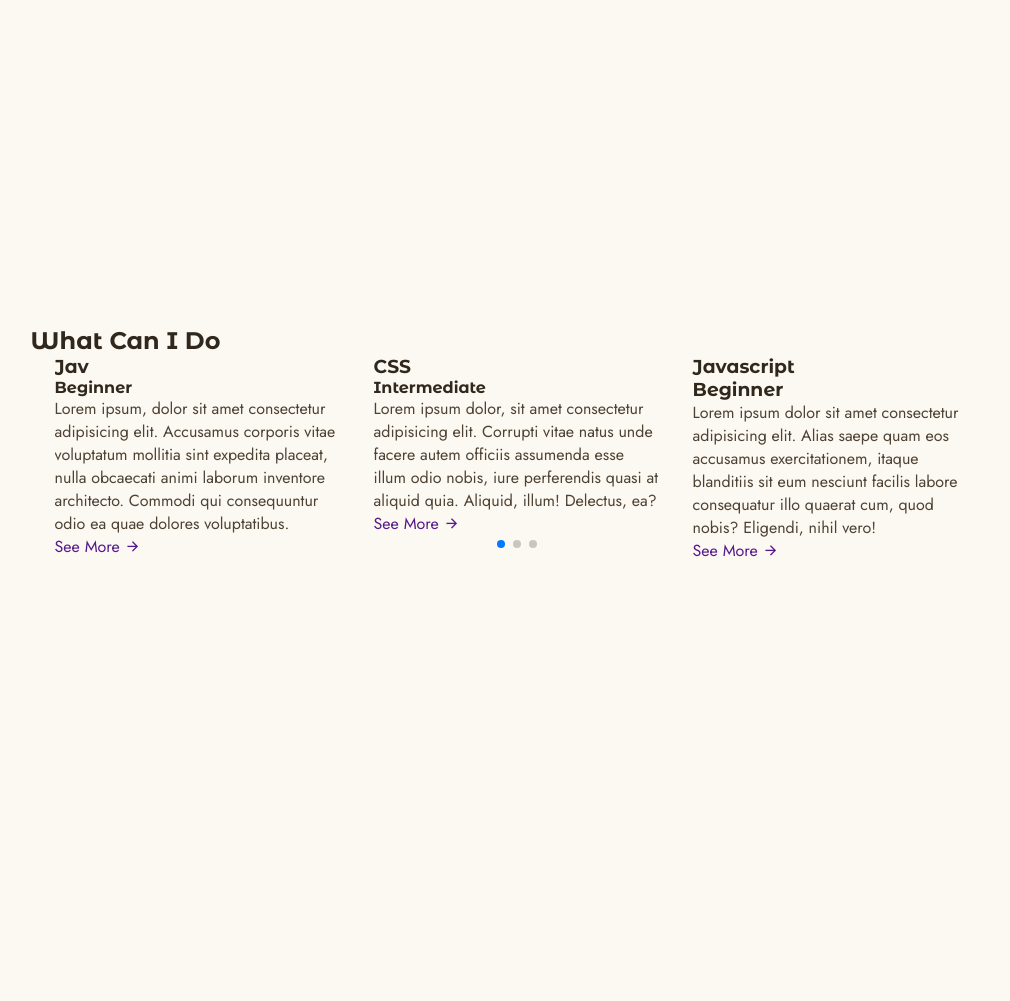
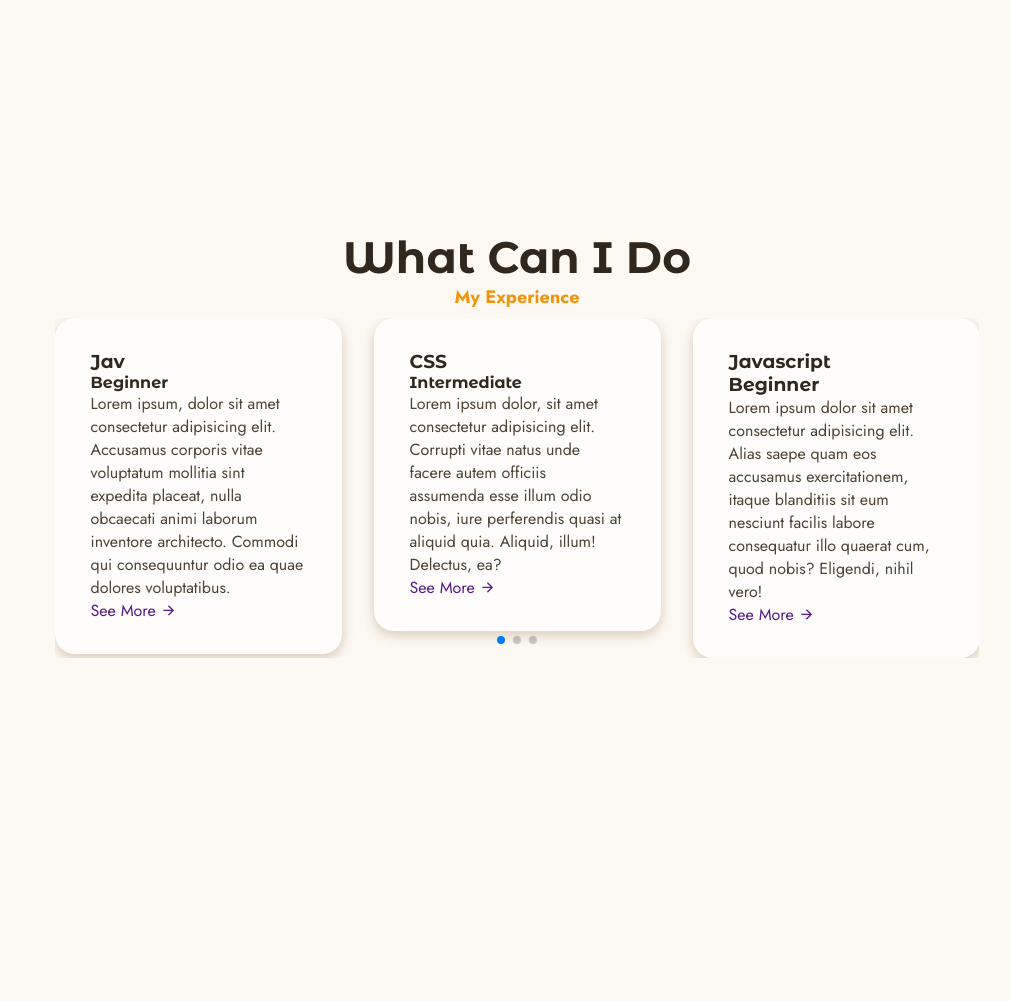
Before and after one commit to SamAnaniasCases/myPortfolio, a PHP site: page /myPortfolio.html in a window 1280 px wide. Shown: the part 1411-2412 px from the top of the page, without its empty margins (126-1136 px from the left). Run offline with PHP 8.4, Linux system fonts and the light colour scheme.

Commit message:
test commit

```diff
--- /dev/null
+++ b/css/experience.css
@@ -0,0 +1,16 @@
+.card{
+    background-color: var(--container-color);
+    padding: 2rem 2.25rem;
+    border-radius: 1.25rem;
+    position: relative;
+    box-shadow: 0 4px 12px var(--shadow-color);
+}
+.card::before{
+    content: '';
+    position: absolute;
+    right: -1.5rem;
+    bottom: -1.5rem;
+    width: 120px;
+    height: 120px;
+
+}
--- a/myPortcss.css
+++ b/css/main.css
@@ -11,7 +11,7 @@
     --title-color: hsl(var(--hue), 25%, 90%);
     --text-color: hsl(var(--hue), 15%, 75%);
 
-    --body-color: hsl(var(--hue), 15%, 10%);
+    --body-color: hsl(var(--hue), 85%, 92%);
     --container-color: hsl(var(--hue), 10%, 15%);
 
     --white-color: hsl(var(--hue), 20%, 95%);
@@ -28,8 +28,10 @@
     --first-color: hsl(var(--hue), 90%, 50%);
     --title-color: hsl(var(--hue), 25%, 15%);
     --text-color: hsl(var(--hue), 20%, 25%);
+
     --body-color: hsl(var(--hue), 65%, 97%);
     --container-color: hsl(var(--hue), 70%, 99%);
+
     --border-color: hsl(var(--hue), 50%, 60%);
     --white-color: #ffffff;
     --shadow-color: hsla(var(--hue), 80%, 25%, 0.25);
@@ -99,6 +101,21 @@
     max-width: 1320px;
     margin-inline: auto;
     padding-inline: 1.5rem;
+}
+.section{
+    padding-block: 2rem;
+}
+.section-title{
+    font-size: var(--h1-font-size);
+    text-align: center;
+    margin-bottom: 0.5rem;
+}
+.section-title::after{
+    content: attr(data-title);
+    display: block;
+    color: var(--first-color);
+    font-family: var(--body-font);
+    font-size: var(--large-font-size);
 }
 
 
@@ -327,9 +344,6 @@
     }
 }
 
-.section{
-    padding-block: 2rem;
-}
 .home-container{
     padding-block: 4.25rem;
 }
--- a/myPortfolio.html
+++ b/myPortfolio.html
@@ -4,13 +4,19 @@
     <meta charset="UTF-8">
     <meta name="viewport" content="width=device-width,
     initial-scale=1.0">
-    <link rel="stylesheet" href="myPortcss.css">
+
+    <!--Main css-->
+    <link rel="stylesheet" href="css/main.css">
+
+    <!--Sub css-->
+    <link rel="stylesheet" href="css/experience.css">
+
+    <!-- https://remixicon.com/ for icon -->
     <link href="https://cdn.jsdelivr.net/npm/remixicon@4.2.0/fonts/remixicon.css" rel="stylesheet">
-    <!-- https://remixicon.com/ -->
-     <link
-  rel="stylesheet"
-  href="https://cdn.jsdelivr.net/npm/swiper@12/swiper-bundle.min.css"
-/>
+
+    <!--swiperjs for swipe-->
+    <link rel="stylesheet" href="https://cdn.jsdelivr.net/npm/swiper@12/swiper-bundle.min.css"/>
+
     <title>MiCogito</title>
 
 </head>
@@ -99,8 +105,10 @@
         </div>
     </section>
 
-    <section class="experience">
-        <h2 class="exp-title" data-title="My Experience">What Can I Do</h2>
+    <!-- ===== Experience section ====== -->
+
+    <section class="experience section" id="experience">
+        <h2 class="section-title" data-title="My Experience">What Can I Do</h2>
 
         <div class="container">
             <div class="swiper exp-swiper">
@@ -154,7 +162,7 @@
 
                         <h4 class="exp-title">Beginner</h4>
 
-                        <p class="exp-description">Lorem ipsum dolor sit amet consectetur adipisicing elit. Exercitationem dicta recusandae quos adipisci nostrum impedit magni vel labore? Reiciendis quibusdam sit eligendi facilis inventore commodi totam fugit culpa, delectus tempora.</p>
+                        <p class="exp-description">Lorem ipsum dolor sit amet consectetur adipisicing elit. Exercitationem dicta recusandae quos adipisci nostrum impedit magni vel labore? Reiciendis quibusdam st eligendi facilis inventore commodi totam fugit culpa, delectus tempora.</p>
 
                         <a href="" class="link">See More <i class="ri-arrow-right-line link-icon"></i>
                         </a>
```
